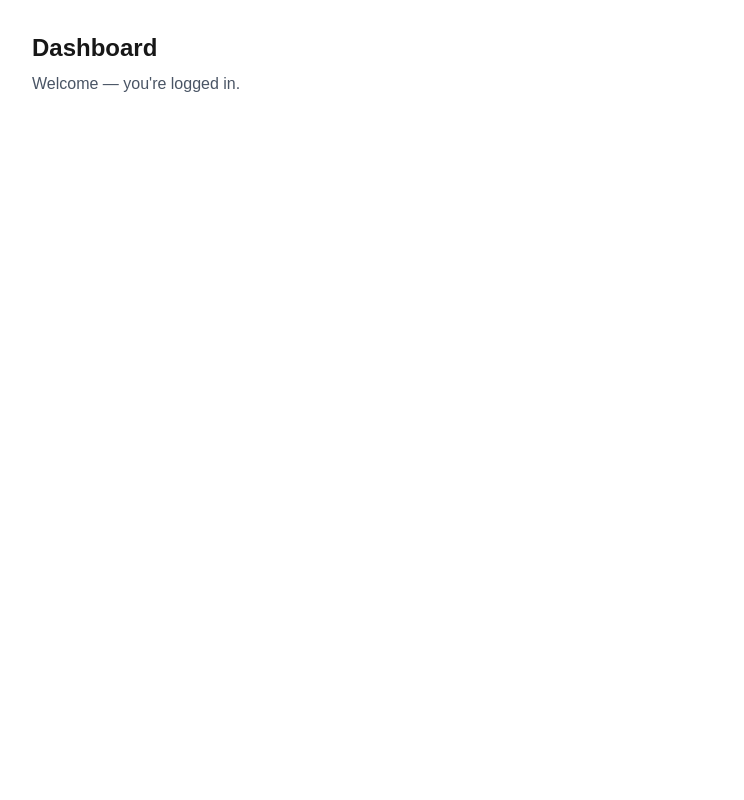
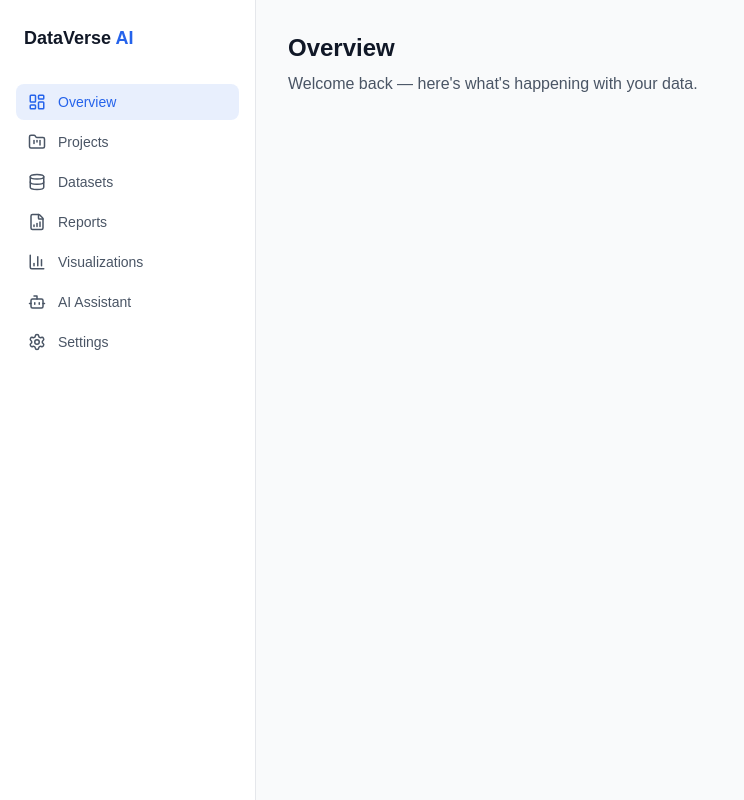
Before and after one commit to kennyboy234/dataverseai, a Next.js app: page /dashboard in a window 1280 px wide. Shown: the whole page, without its empty margins (0-744 px from the left). Built offline with nearby package versions, Linux system fonts and the light colour scheme; sample sign-in values are in the browser's storage.

Commit message:
Add dashboard shell with sidebar navigation and layout wrapper

```diff
--- a/package.json
+++ b/package.json
@@ -9,6 +9,7 @@
     "lint": "eslint"
   },
   "dependencies": {
+    "lucide-react": "^1.27.0",
     "next": "16.2.10",
     "react": "19.2.4",
     "react-dom": "19.2.4"
--- a/src/app/auth/verified/page.tsx
+++ /dev/null
@@ -1,49 +0,0 @@
-"use client";
-
-import { useEffect, useState } from "react";
-import { useRouter } from "next/navigation";
-
-export default function VerifiedPage() {
-  const router = useRouter();
-  const [status, setStatus] = useState<"loading" | "error">("loading");
-
-  useEffect(() => {
-    const hash = window.location.hash.substring(1);
-    const params = new URLSearchParams(hash);
-
-    const accessToken = params.get("access_token");
-    const refreshToken = params.get("refresh_token");
-
-    if (accessToken && refreshToken) {
-      localStorage.setItem("accessToken", accessToken);
-      localStorage.setItem("refreshToken", refreshToken);
-      router.push("/");
-    } else {
-      setStatus("error");
-    }
-  }, [router]);
-
-  return (
-    <div className="min-h-screen flex items-center justify-center bg-white dark:bg-[#111827] px-4">
-      <div className="text-center">
-        {status === "loading" ? (
-          <>
-            <div className="w-8 h-8 mx-auto mb-4 border-4 border-[#2563EB] border-t-transparent rounded-full animate-spin" />
-            <p className="text-gray-500 dark:text-gray-400">
-              Verifying your email...
-            </p>
-          </>
-        ) : (
-          <>
-            <h1 className="text-xl font-bold text-[#111827] dark:text-white mb-2">
-              Verification link expired or invalid
-            </h1>
-            <p className="text-gray-500 dark:text-gray-400">
-              Please try logging in, or sign up again.
-            </p>
-          </>
-        )}
-      </div>
-    </div>
-  );
-}
--- a/src/app/dashboard/page.tsx
+++ b/src/app/dashboard/page.tsx
@@ -1,14 +1,19 @@
 "use client";
 
 import ProtectedRoute from "@/components/ProtectedRoute";
+import DashboardLayout from "@/components/dashboard/DashboardLayout";
 
 export default function DashboardPage() {
   return (
     <ProtectedRoute>
-      <div className="min-h-screen p-8">
-        <h1 className="text-2xl font-bold">Dashboard</h1>
-        <p className="mt-2 text-gray-600">Welcome — you're logged in.</p>
-      </div>
+      <DashboardLayout>
+        <h1 className="text-2xl font-bold text-[#111827] dark:text-white">
+          Overview
+        </h1>
+        <p className="mt-2 text-gray-600 dark:text-gray-400">
+          Welcome back — here's what's happening with your data.
+        </p>
+      </DashboardLayout>
     </ProtectedRoute>
   );
 }
--- /dev/null
+++ b/src/components/dashboard/DashboardLayout.tsx
@@ -0,0 +1,12 @@
+"use client";
+
+import Sidebar from "./Sidebar";
+
+export default function DashboardLayout({ children }: { children: React.ReactNode }) {
+  return (
+    <div className="flex min-h-screen bg-gray-50 dark:bg-[#0B1120]">
+      <Sidebar />
+      <main className="flex-1 p-8">{children}</main>
+    </div>
+  );
+}
--- /dev/null
+++ b/src/components/dashboard/Sidebar.tsx
@@ -0,0 +1,59 @@
+"use client";
+
+import Link from "next/link";
+import { usePathname } from "next/navigation";
+import {
+  LayoutDashboard,
+  FolderKanban,
+  Database,
+  FileBarChart,
+  BarChart3,
+  Bot,
+  Settings,
+} from "lucide-react";
+
+const navItems = [
+  { label: "Overview", href: "/dashboard", icon: LayoutDashboard },
+  { label: "Projects", href: "/dashboard/projects", icon: FolderKanban },
+  { label: "Datasets", href: "/dashboard/datasets", icon: Database },
+  { label: "Reports", href: "/dashboard/reports", icon: FileBarChart },
+  { label: "Visualizations", href: "/dashboard/visualizations", icon: BarChart3 },
+  { label: "AI Assistant", href: "/dashboard/ai-assistant", icon: Bot },
+  { label: "Settings", href: "/dashboard/settings", icon: Settings },
+];
+
+export default function Sidebar() {
+  const pathname = usePathname();
+
+  return (
+    <aside className="w-64 min-h-screen border-r border-gray-200 dark:border-gray-800 bg-white dark:bg-[#111827] px-4 py-6 flex flex-col">
+      <div className="mb-8 px-2">
+        <span className="text-lg font-bold text-[#111827] dark:text-white">
+          DataVerse <span className="text-[#2563EB]">AI</span>
+        </span>
+      </div>
+
+      <nav className="flex flex-col gap-1">
+        {navItems.map((item) => {
+          const isActive = pathname === item.href;
+          const Icon = item.icon;
+
+          return (
+            <Link
+              key={item.href}
+              href={item.href}
+              className={`flex items-center gap-3 px-3 py-2 rounded-lg text-sm font-medium transition ${
+                isActive
+                  ? "bg-[#2563EB]/10 text-[#2563EB]"
+                  : "text-gray-600 dark:text-gray-300 hover:bg-gray-100 dark:hover:bg-gray-800"
+              }`}
+            >
+              <Icon size={18} />
+              {item.label}
+            </Link>
+          );
+        })}
+      </nav>
+    </aside>
+  );
+}
```
Also changed, not shown: 1 other file (tests, documents, lock files or other folders).
